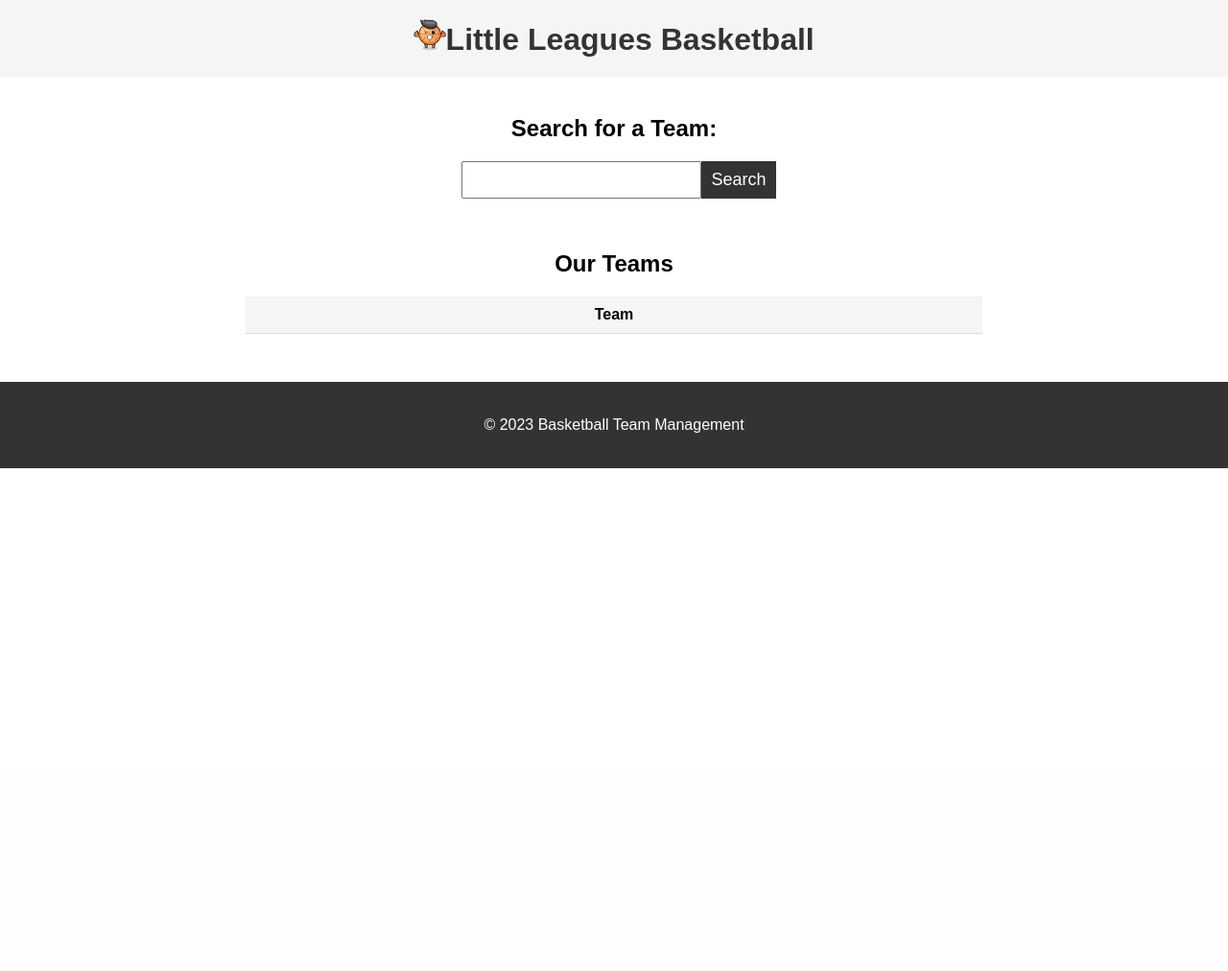
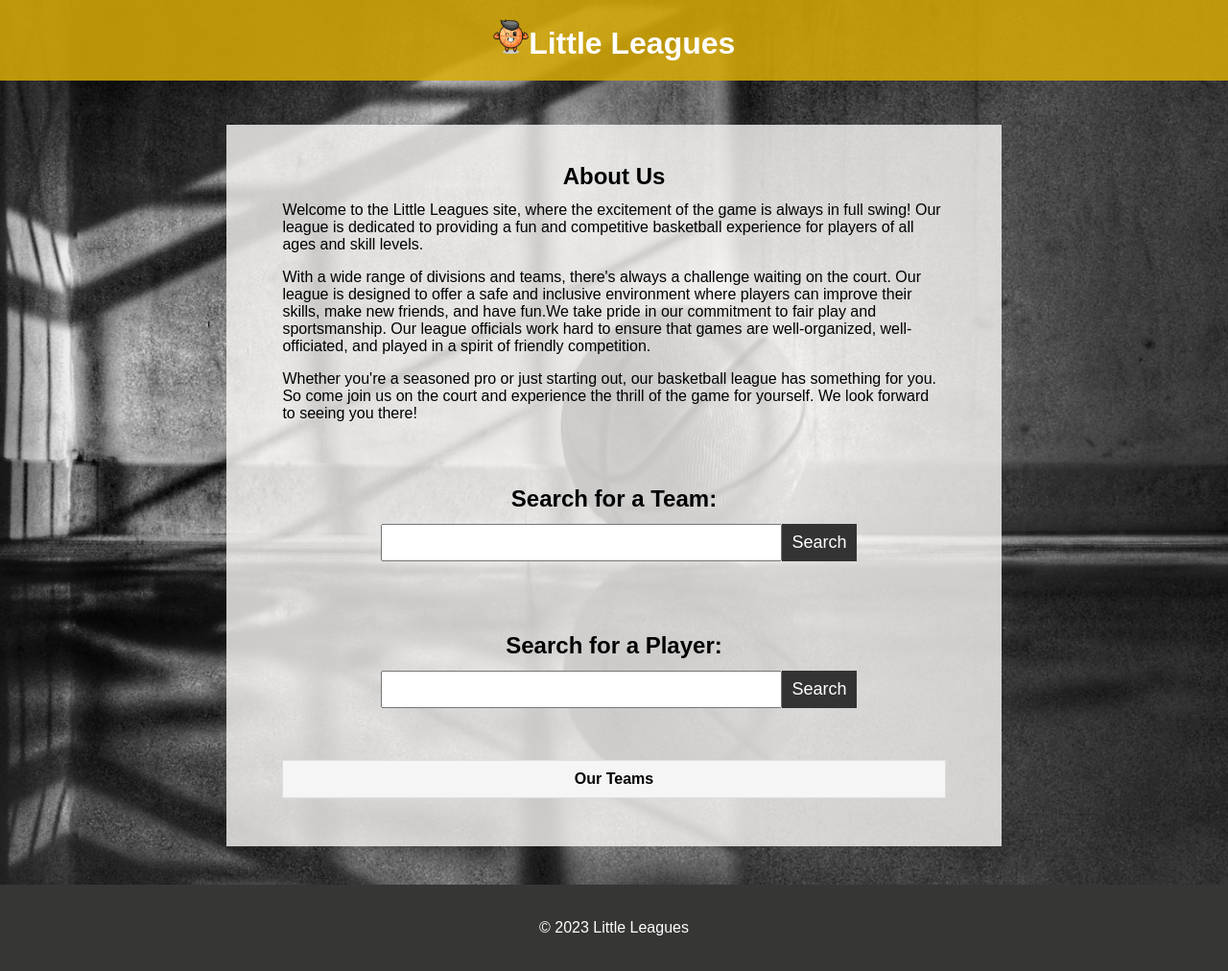
Before and after one commit to JackyNi0319/littleleagues, a PHP site: page / in a window 1280 px wide. Shown: the whole page at 96% size. Before the commit the page ends 488 px from the top, so only its background shows below. Run offline with PHP 8.4, Linux system fonts and the light colour scheme; data that the repository does not hold is empty.

Commit message:
Added Player page and added styles

```diff
--- a/index.php
+++ b/index.php
@@ -1,33 +1,47 @@
 <!DOCTYPE html>
-<html lang="EN">
+<html lang="en">
   <head>
-    <title>Little Leagues Basketball</title>
+    <title>Little Leagues</title>
     <meta charset="UTF-8">
     <meta name="viewport" content="width=device-width, initial-scale=1.0">
-    <link rel="stylesheet" href="style.css">
+    <link rel="stylesheet" href="styles/style.css">
   </head>
   <body>
     <header class="home_header">
-      <h1><a href=""><img class="mascot" src="images/mascot.jpg">Little Leagues Basketball</a></h1>
+      <h1><a href=""><img class="mascot" src="images/mascot.jpg">Little Leagues</a></h1>
     </header>
+    <div class="bg-img-wrap home-bg">
       <main>
         <?php include "db_connect.php"?>
-
+        <section>
+          <h2>About Us</h2>
+          <article class="left-align">
+            <p>Welcome to the Little Leagues site, where the excitement of the game is always in full swing! Our league is dedicated to providing a fun and competitive basketball experience for players of all ages and skill levels. </p>
+            <p>With a wide range of divisions and teams, there's always a challenge waiting on the court. Our league is designed to offer a safe and inclusive environment where players can improve their skills, make new friends, and have fun.We take pride in our commitment to fair play and sportsmanship. Our league officials work hard to ensure that games are well-organized, well-officiated, and played in a spirit of friendly competition.</p>
+            <p>Whether you're a seasoned pro or just starting out, our basketball league has something for you. So come join us on the court and experience the thrill of the game for yourself. We look forward to seeing you there!</p>
+          </article>
+        </section>
         <section>
           <h2>Search for a Team:</h2>
           <form class="home-search" action="team.php">
-          <label for="search"></label><br>
-          <input type="text" id="search" name="team"><br>
+            <label for="search_t"></label><br>
+            <input type="text" id="search_t" name="team"><br>
             <button type="submit" value="Submit">Search</button>
           </form>
         </section>
-
         <section>
-      <h2>Our Teams</h2>
+          <h2>Search for a Player:</h2>
+          <form class="home-search" action="player.php">
+            <label for="search_p"></label><br>
+            <input type="text" id="search_p" name="player"><br>
+            <button type="submit" value="Submit">Search</button>
+          </form>
+        </section>
+        <section>
               <table>
                   <thead>
                       <tr>
-                    <th>Team</th>
+                      <th>Our Teams</th>
                       </tr>
                   </thead>
                   <tbody>
@@ -51,10 +65,13 @@
         </table>
         </section>
       </main>
+    </div>
     <?php $conn->close();?>
 
     <footer>
-      <p>&copy; 2023 Basketball Team Management</p>
+      <p>&copy; 2023 Little Leagues</p>
     </footer>
+
+    <script src="script."></script>
   </body>
 </html>
--- /dev/null
+++ b/script.js
@@ -0,0 +1,4 @@
+window.addEventListener("scroll", () => {
+    console.log("waddup");
+    document.querySelector("header").setAttribute("style", "background-color: #d6a906ee;")
+  }, { once: true });
--- a/style.css
+++ b/styles/style.css
@@ -1,4 +1,9 @@
 /* General styles */
+/* * {
+  margin-top: 0;
+  margin-bottom: 0;
+} */
+
 html {
   scroll-behavior: smooth;
   scroll-padding-top: 100px;
@@ -11,12 +16,12 @@ body {
 
   h1, h2, h3, h4, h5, h6 {
     font-weight: bold;
-    margin-top: 0;
+    margin-bottom: 1.5vmin;
   }
 
   a {
     text-decoration: none;
-    color: #333;
+    color: #ffffff;
   }
 
   ul {
@@ -27,8 +32,9 @@ body {
 
   /* Header */
   header {
-    background-color: #f5f5f5;
-    padding: 20px;
+    background-color: #d6a906dd;
+    padding-left: 20px;
+    padding-right: 20px;
     display: flex;
     justify-content: space-between;
     align-items: center;
@@ -40,12 +46,13 @@ body {
   }
 
   .mascot{
-    height: 32px;
+    height: 36px;
     width: auto;
   }
 
   .home_header h1{
     margin: 0 auto;
+    padding: 20px;
   }
 
   nav ul {
@@ -66,12 +73,29 @@ body {
   }
 
   /* Main content */
+  .bg-img-wrap {
+    background-image: url(images/basketball_bg.jpg);
+    background-size: cover;
+    background-repeat: no-repeat;
+    overflow: hidden;
+    height: auto;
+    width: 100%;
+    background-attachment: fixed;
+  }
+
   main {
     width: 60%;
     margin: 0 auto;
     padding: 20px;
-    margin-top: 100px;
+    margin-top: 130px;
+    margin-bottom: 40px;
+    background-color: rgba(249, 248, 247, 0.80);
     }
+
+  main:hover {
+    background-color: rgba(249, 248, 247, 0.90);
+    transition: 0.4s;
+  }
 
   section {
     display: flex;
@@ -81,15 +105,25 @@ body {
     align-items: center;
   }
 
+  article {
+    padding-left: 5%;
+    padding-right: 5%;
+  }
+
+  article p:first-of-type {
+    margin-top: 0;
+  }
+
   table {
     border-collapse: collapse;
-    width: 100%;
+    width: 90%;
   }
 
   table th, table td {
     padding: 10px;
     text-align: center;
-    border-bottom: 1px solid #ddd;
+    border: 1px solid #ddd;
+    background-color: white;
   }
 
   table th {
@@ -111,7 +145,8 @@ body {
     font-size: 18px;
     padding: 7px;
     width: 100%;
-    max-width: 400px;
+    min-width: 400px;
+    max-width: 600px;
   }
 
   .home-search button[type="submit"] {
@@ -129,7 +164,7 @@ body {
 
   /* Footer */
   footer {
-    background-color: #333;
+    background-color: #363635;
     color: #fff;
     padding: 20px;
     text-align: center;
@@ -153,5 +188,45 @@ body {
 
     main {
       width: 70%;
-    };
+    }
+
+    .home-search input[type="text"] {
+      max-width: 400px;
+    }
   }
+
+  .left-align {
+    text-align: left;
+  }
+
+  .portrait {
+    display: block;
+    width: 30%;
+  }
+
+  .portrait img {
+    border: 4px solid rgb(233, 228, 228);
+  }
+
+  .team-logo {
+    display: flex;
+    align-items: center;
+    justify-content: center;
+    width: 80%;
+  }
+
+  .team-logo img {
+    max-width: 5%;
+    padding-right: 20px;
+  }
+
+  .team-logo-score {
+    display: block;
+    text-align: left;
+    padding-left: 15%;
+  }
+
+  .team-logo-score img {
+    max-width: 8%;
+    padding-right: 10px;
+  }
```
Also changed, not shown: player.php (added, +136 -0 lines), team.php (+28 -19 lines), ReadMe.txt (added), images/basketball_bg.jpg (added), images/basketball_bg_player.jpg (added), images/basketball_bg_team.jpg (added), styles/noresults.css (renamed from noresults.css). Lines whose indentation alone changed are shown as unchanged.
